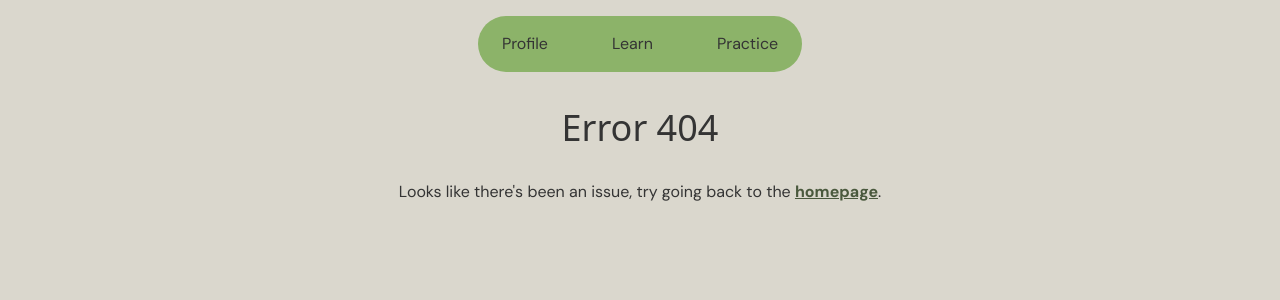
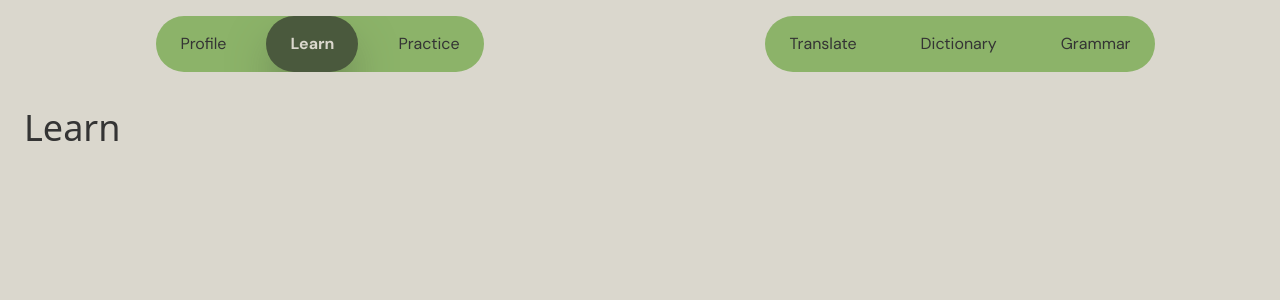
Before and after one commit to cerithf/wrth-sgwrs-v3, a React (Vite) app: page /learn in a window 1280 px wide. Before the commit this address had no page. Shown: the top 300 px of the page. Built offline with nearby package versions, Linux system fonts and the light colour scheme; a web font is replaced by a local one.

Commit message:
added learn page and its subpages

```diff
--- a/src/App.tsx
+++ b/src/App.tsx
@@ -3,6 +3,7 @@ import "./index.css";
 // pages
 import LogInPage from "./pages/LogInPage";
 import Profile from "./pages/Profile";
+import Learn from "./pages/Learn";
 import Error404 from "./pages/Error404";
 
 function App() {
@@ -12,6 +13,7 @@ function App() {
         <Routes>
           <Route path="/" element={<LogInPage />} />
           <Route path="/profile" element={<Profile />} />
+          <Route path="/learn" element={<Learn />} />
           <Route path="/*" element={<Error404 />} />
         </Routes>
       </div>
--- /dev/null
+++ b/src/pages/Learn.tsx
@@ -0,0 +1,20 @@
+import { useState } from "react";
+import NavBar from "../components/NavBar";
+import Translate from "./learn-pages/Translate";
+import Dictionary from "./learn-pages/Dictionary";
+import Grammar from "./learn-pages/Grammar";
+
+export default function Learn() {
+  const [activePage, setActivePage] = useState(0);
+  return (
+    <div className="learn-page h-screen flex flex-col">
+      <div className="flex">
+        <NavBar currentPage="learn" />
+        <NavBar variant="learn-pages" />
+      </div>
+      <main className="py-3 px-6 gap-4 flex flex-col">
+        <h1>Learn</h1>
+      </main>
+    </div>
+  );
+}
--- /dev/null
+++ b/src/pages/learn-pages/Dictionary.tsx
@@ -0,0 +1,3 @@
+export default function Dictionary() {
+  return <div className="dictionary-page">Dictionary</div>;
+}
--- /dev/null
+++ b/src/pages/learn-pages/Grammar.tsx
@@ -0,0 +1,3 @@
+export default function Grammar() {
+  return <div className="grammar-page">Grammar</div>;
+}
--- /dev/null
+++ b/src/pages/learn-pages/Translate.tsx
@@ -0,0 +1,3 @@
+export default function Translate() {
+  return <div className="translate-page">Translate</div>;
+}
```
